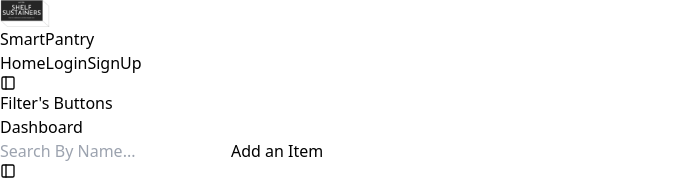
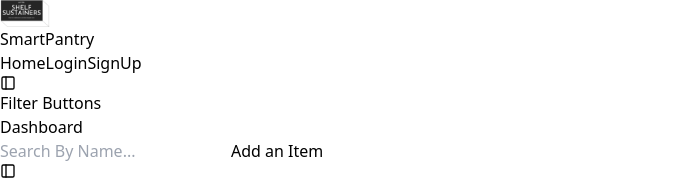
Before and after one commit to DineshaS14/SmartPantry, a Next.js app: page /dashboard in a window 1280 px wide. Shown: the top 182 px of the page, without its empty margins (0-697 px from the left). Built offline with nearby package versions, Linux system fonts and the light colour scheme; no server answers.

Commit message:
had issue with a ' string

```diff
--- a/src/app/dashboard/page.tsx
+++ b/src/app/dashboard/page.tsx
@@ -114,7 +114,7 @@ const DashboardPage = () => {
           onClick={() => setToggleLeft((prev) => !prev)} // Toggle left sidebar state
           className="bg-[#E38E49] text-white hover:bg-[#1F509A] flex flex-row px-3 py-2 rounded-md text-sm justify-center items-center font-medium border-2 border-black w-full sm:w-auto md:w-auto lg:w-auto"
         >
-          <FiSidebar /> {!toggleLeft && (<span className='font-medium px-2 drop-shadow-[0_4px_2px_rgba(0,0,0,1)]'>Filter's Buttons</span>)}{/* Sidebar icon */}
+          <FiSidebar /> {!toggleLeft && (<span className='font-medium px-2 drop-shadow-[0_4px_2px_rgba(0,0,0,1)]'>Filter Buttons</span>)}{/* Sidebar icon */}
         </button>
 
         {/* Title and Search/Add Section */}
```
